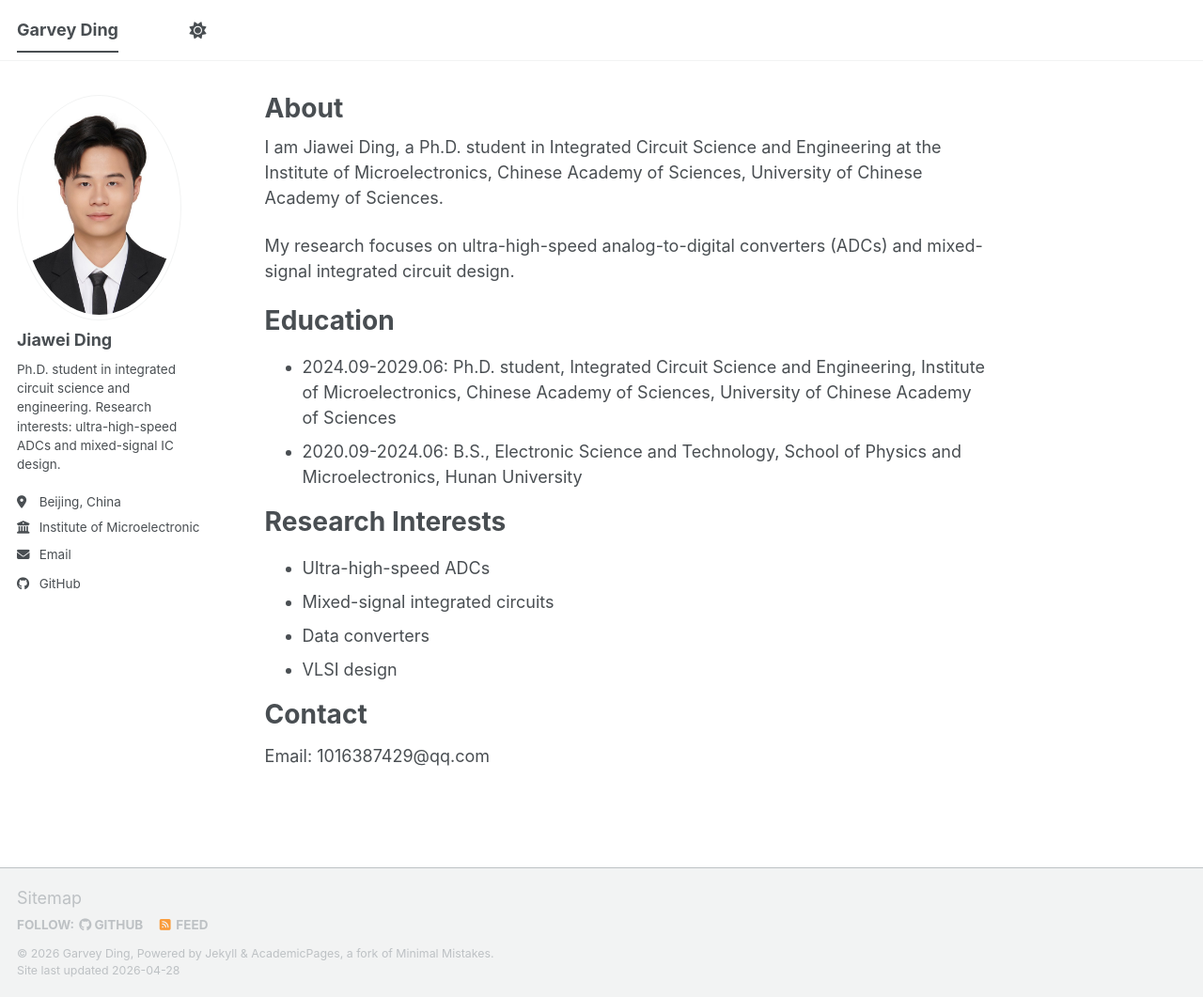
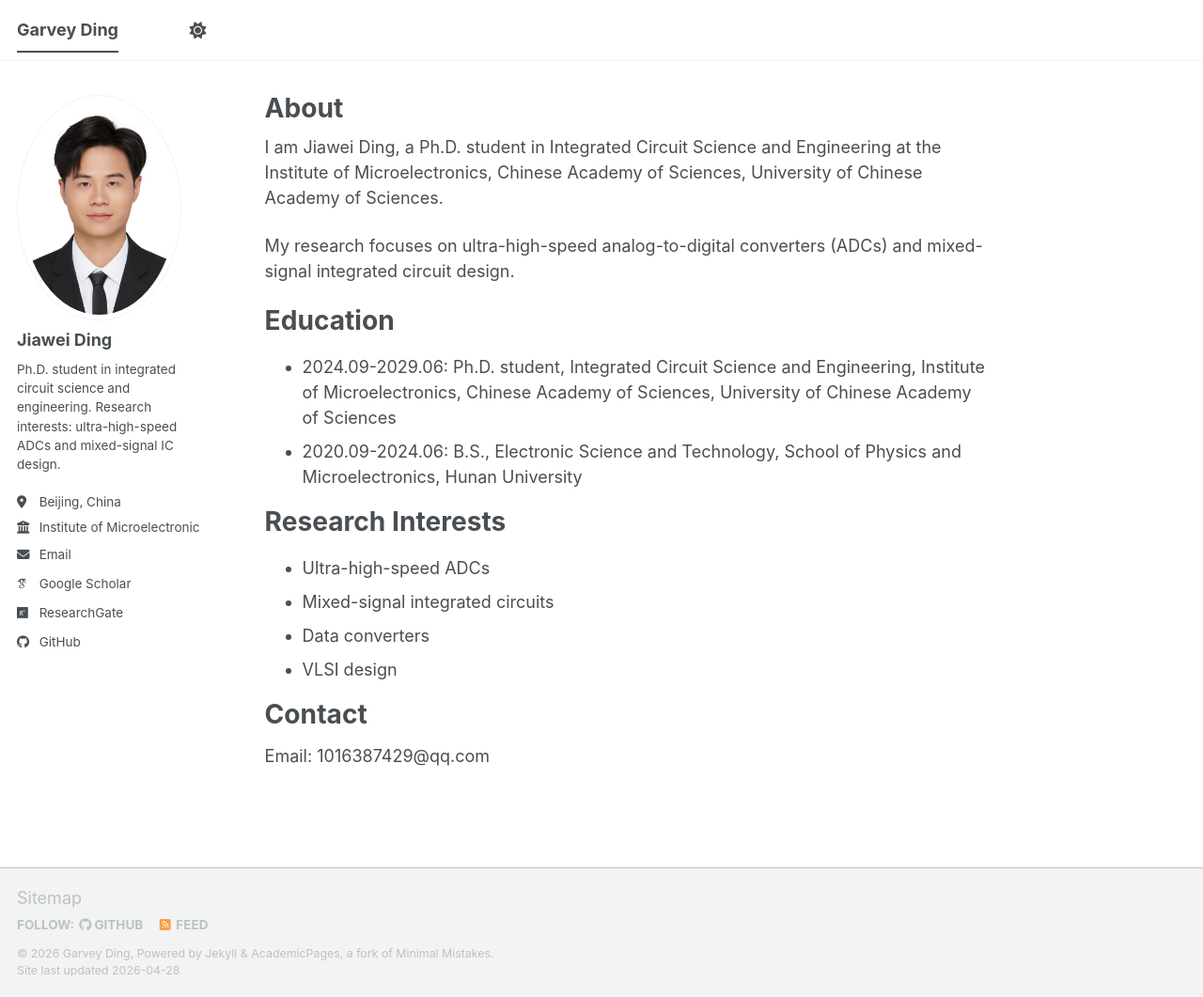
Before and after one commit to GarveyDDD/GarveyDDD.github.io, a Jekyll site: the page built from _pages/about.md, in a window 1280 px wide and 1061 px high. Shown: the whole window at 94% size. Built offline with Jekyll 4.4.1, drawn with Linux system fonts in a browser that asks for light colours; some web fonts are replaced; a script bundle is joined from its source files by our own code; library files that are not in the unit come from our copies; some of the changed lines change nothing that is shown.

Commit message:
Add academic profile links

```diff
--- a/_config.yml
+++ b/_config.yml
@@ -35,14 +35,14 @@
   # Academic websites
   academia         : # URL
   arxiv            : # URL - Update with the correct link to your profile
-  googlescholar    :
+  googlescholar    : "https://scholar.google.com/citations?user=ezFjnM0AAAAJ&hl=zh-CN"
   inspire-hep      : # URL
   impactstory      : # URL
   orcid            :
   semantic         : # URL
   ssrn             : # URL
   pubmed           :
-  researchgate     : # URL
+  researchgate     : "https://www.researchgate.net/profile/Jiawei-Ding-11?ev=hdr_xprf"
   scopus           : # URL
   zotero           : # URL
 
```
